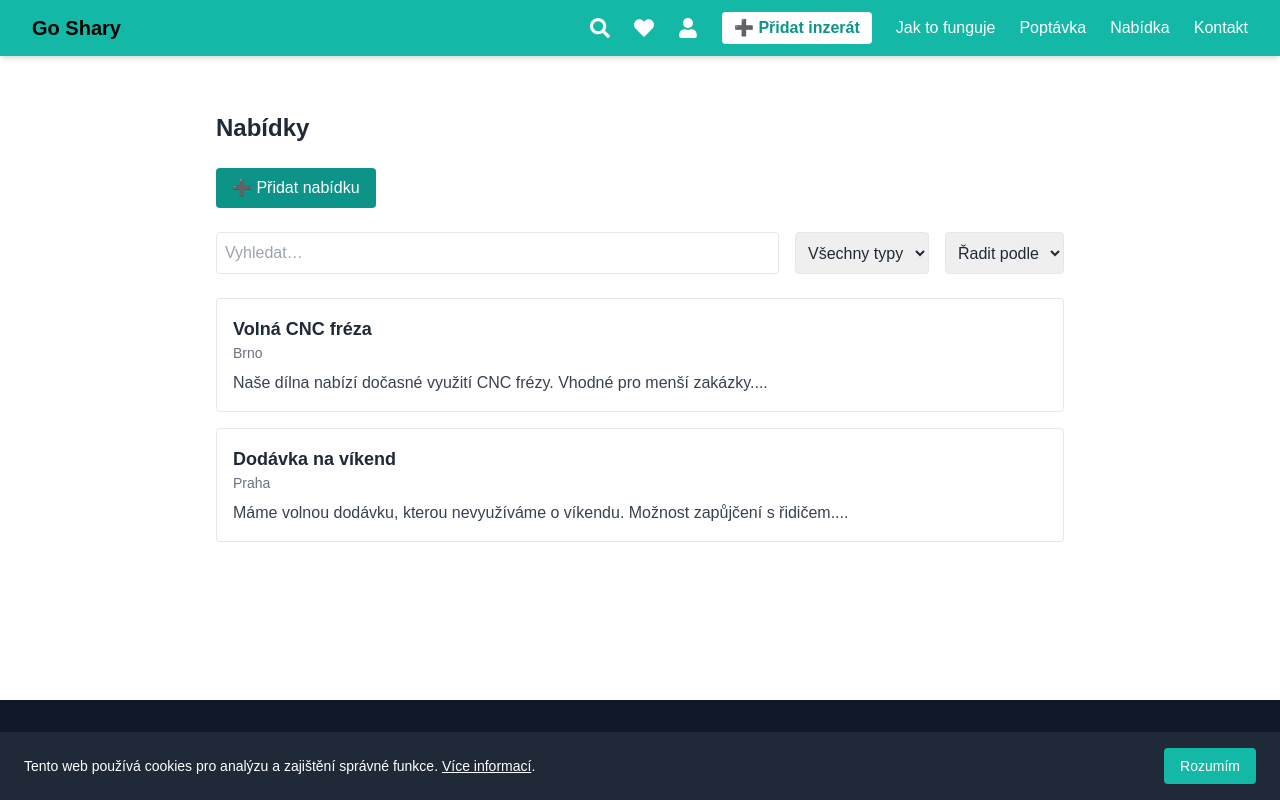
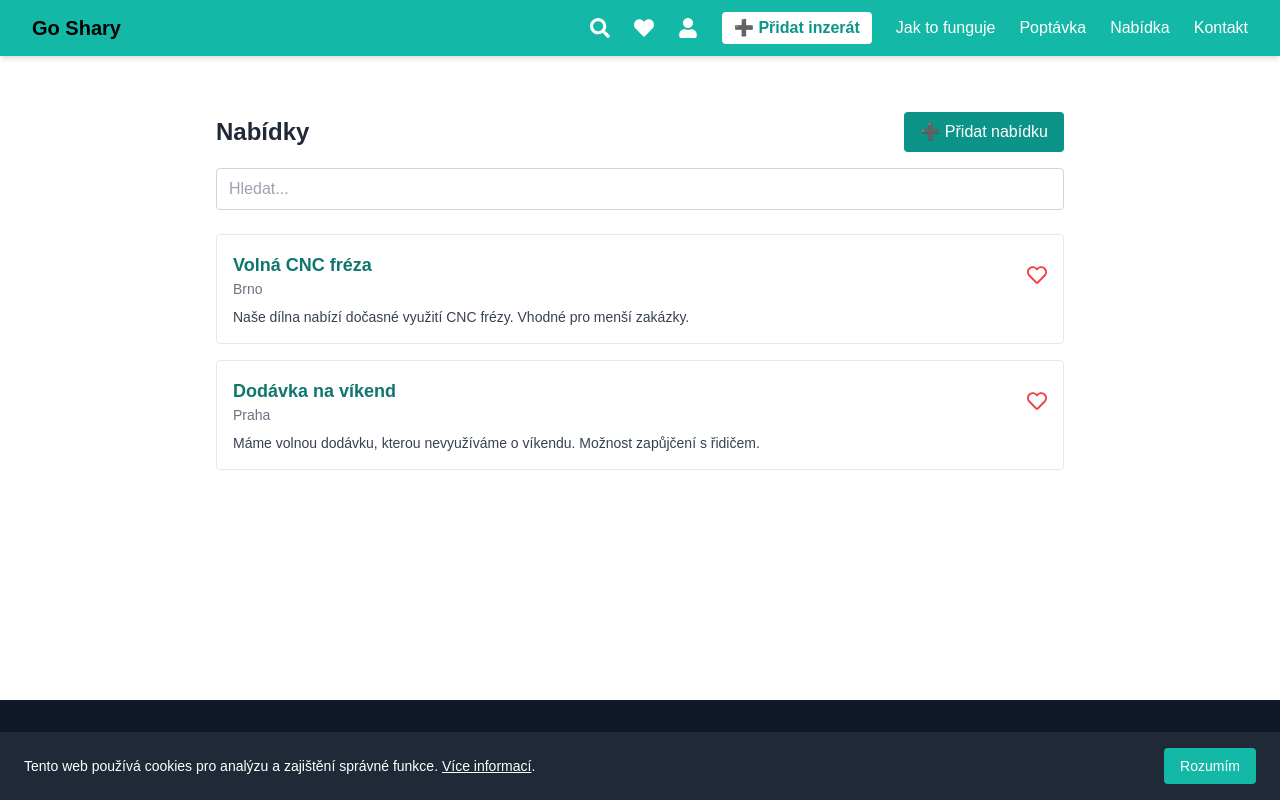
Before and after one commit to Tekier10/goshary, a Next.js app: page /nabidka in a window 1280 px wide. Built offline with nearby package versions, Linux system fonts and the light colour scheme; a web font is replaced by a local one.

Commit message:
Update nabidka.tsx

```diff
--- a/pages/nabidka.tsx
+++ b/pages/nabidka.tsx
@@ -1,87 +1,40 @@
-import { useState } from 'react';
-import Link from 'next/link';
-import nabidkyData from '../data/nabidky.json';
+// pages/nabidka.tsx
+import { useState, useEffect } from 'react'; import Link from 'next/link'; import Head from 'next/head'; import FavouriteButton from '../components/FavouriteButton'; import nabidkyData from '../data/nabidky.json';
 
-const uniqueTypes = Array.from(new Set(nabidkyData.map((item) => item.typ)));
+export default function NabidkaPage() { const [search, setSearch] = useState(''); const [nabidky, setNabidky] = useState(nabidkyData);
 
-export default function Nabidka() {
-  const [search, setSearch] = useState('');
-  const [typFilter, setTypFilter] = useState('');
-  const [sortBy, setSortBy] = useState('');
+useEffect(() => { const filtered = nabidkyData.filter((n) => n.titulek.toLowerCase().includes(search.toLowerCase()) || n.popis.toLowerCase().includes(search.toLowerCase()) || n.lokalita.toLowerCase().includes(search.toLowerCase()) ); setNabidky(filtered); }, [search]);
 
-  const filtered = nabidkyData
-    .filter(
-      (item) =>
-        (item.typ.toLowerCase().includes(search.toLowerCase()) ||
-          item.popis.toLowerCase().includes(search.toLowerCase()) ||
-          item.lokalita.toLowerCase().includes(search.toLowerCase())) &&
-        (!typFilter || item.typ === typFilter)
-    )
-    .sort((a, b) => {
-      if (sortBy === 'lokalita') return a.lokalita.localeCompare(b.lokalita);
-      if (sortBy === 'hodnoceni') return (b.hodnoceni || 0) - (a.hodnoceni || 0);
-      if (sortBy === 'overeno') return (b.overeno === true ? 1 : 0) - (a.overeno === true ? 1 : 0);
-      return 0;
-    });
+return ( <> <Head> <title>Nabídky | GoShary</title> </Head> <main className="max-w-4xl mx-auto p-6"> <div className="flex justify-between items-center mb-4"> <h1 className="text-2xl font-bold">Nabídky</h1> <Link
+href="/pridat?typ=nabidka"
+className="bg-teal-600 text-white px-4 py-2 rounded hover:bg-teal-700"
+> ➕ Přidat nabídku </Link> </div>
 
-  return (
-    <main className="max-w-4xl mx-auto p-6 space-y-6">
-      <h1 className="text-2xl font-bold">Nabídky</h1>
-      <Link
-        href="/pridat"
-        className="inline-block mt-2 bg-teal-600 text-white px-4 py-2 rounded hover:bg-teal-700 transition"
-      >
-        ➕ Přidat nabídku
-      </Link>
-
-      <div className="flex flex-col sm:flex-row gap-4">
 <input
       type="text"
-          placeholder="Vyhledat…"
+      placeholder="Hledat..."
       value={search}
       onChange={(e) => setSearch(e.target.value)}
-          className="w-full p-2 border rounded"
+      className="w-full border border-gray-300 rounded px-3 py-2 mb-6"
     />
 
-        <select
-          value={typFilter}
-          onChange={(e) => setTypFilter(e.target.value)}
-          className="p-2 border rounded"
-        >
-          <option value="">Všechny typy</option>
-          {uniqueTypes.map((typ) => (
-            <option key={typ} value={typ}>
-              {typ}
-            </option>
-          ))}
-        </select>
-
-        <select
-          value={sortBy}
-          onChange={(e) => setSortBy(e.target.value)}
-          className="p-2 border rounded"
-        >
-          <option value="">Řadit podle</option>
-          <option value="lokalita">Lokalita</option>
-          <option value="hodnoceni">Hodnocení</option>
-          <option value="overeno">Ověření</option>
-        </select>
+    <ul className="space-y-4">
+      {nabidky.map((n) => (
+        <li key={n.id} className="border border-gray-200 rounded p-4 hover:shadow-md transition">
+          <div className="flex justify-between items-center">
+            <div>
+              <Link href={`/nabidka/${n.id}`} className="text-lg font-semibold text-teal-700 hover:underline">
+                {n.titulek}
+              </Link>
+              <p className="text-sm text-gray-500">{n.lokalita}</p>
             </div>
-
-      <ul className="space-y-4">
-        {filtered.map((item) => (
-          <li
-            key={item.id}
-            className="border border-gray-200 p-4 rounded hover:bg-gray-50 transition"
-          >
-            <Link href={`/nabidka/${item.id}`} className="block">
-              <h2 className="text-lg font-semibold">{item.titulek}</h2>
-              <p className="text-sm text-gray-500">{item.lokalita}</p>
-              <p className="mt-2 text-gray-700">{item.popis.slice(0, 100)}...</p>
-            </Link>
+            <FavouriteButton id={n.id} />
+          </div>
+          <p className="mt-2 text-sm text-gray-700 line-clamp-2">{n.popis}</p>
         </li>
       ))}
     </ul>
   </main>
-  );
-}
+</>
+
+); }
```
Lines whose indentation alone changed are shown as unchanged.
